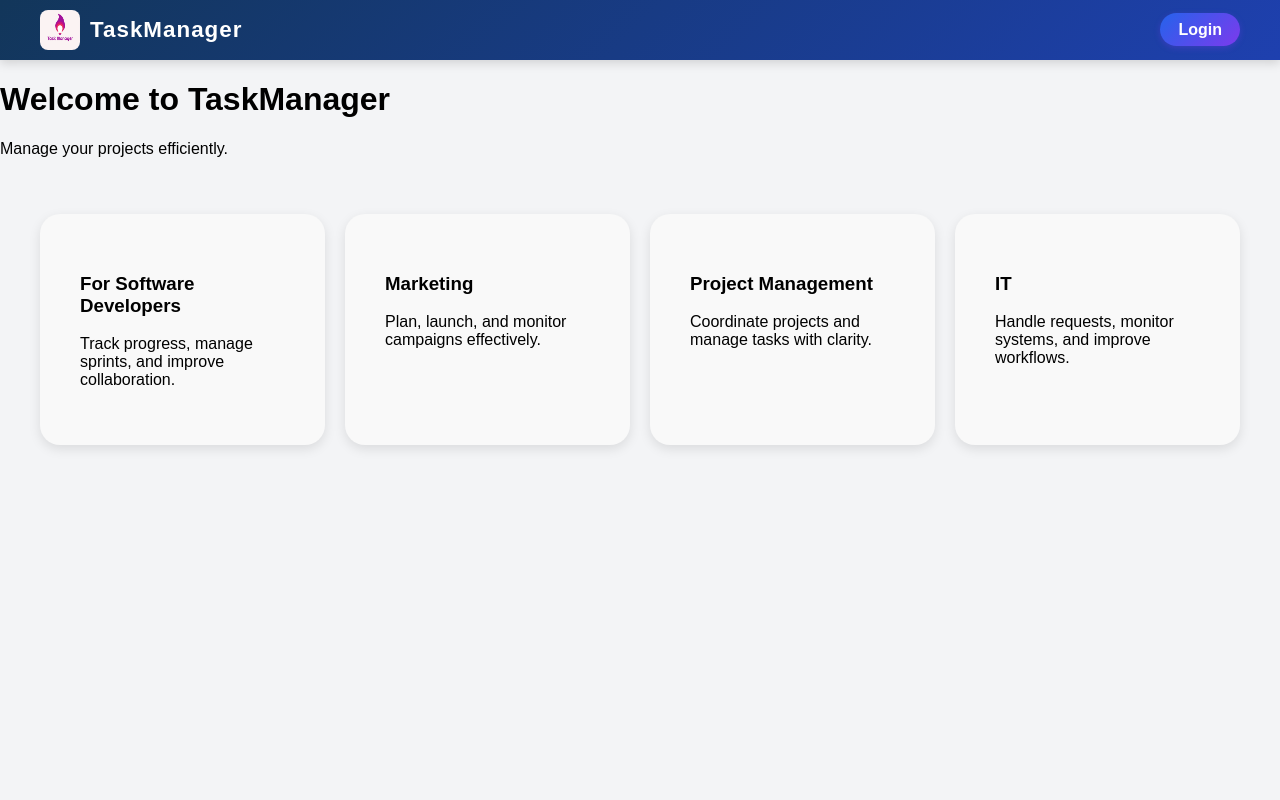
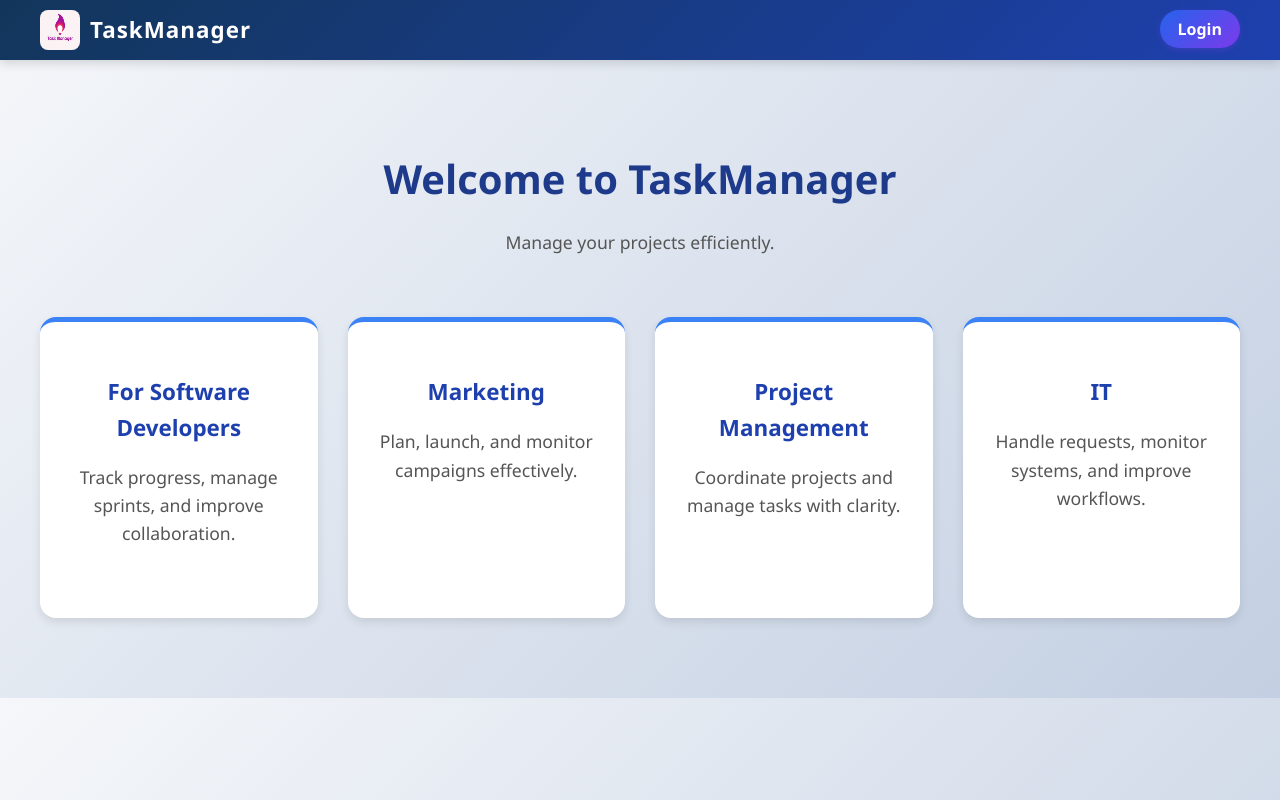
Before and after one commit to lecuong1502/Work-Managing-Website, a React (Vite) app in the folder client/: page / in a window 1280 px wide. Built offline with nearby package versions, Linux system fonts and the light colour scheme.

Commit message:
Update homepage style

```diff
--- a/client/src/styles/homepage.css
+++ b/client/src/styles/homepage.css
@@ -1,19 +1,76 @@
-body{
-    margin: 0;
-    font-family: Arial, sans-serif;
+body {
+  margin: 0;
+  font-family: "Segoe UI", Arial, sans-serif;
+  background: linear-gradient(135deg, #f5f7fa, #c3cfe2);
+  color: #333;
+  line-height: 1.6;
+}
+
+.home {
+  text-align: center;
+  padding: 60px 20px;
+}
+
+.home h1 {
+  font-size: 2.5rem;
+  color: #1e3a8a;
+  margin-bottom: 10px;
+}
+
+.home p {
+  color: #555;
+  font-size: 1.1rem;
+  margin-bottom: 40px;
 }
 
 .grid-container {
-    display: grid;
-    grid-template-columns: repeat(auto-fit, minmax(20px, 1fr));
-    gap: 20px;
-    padding: 40px;
+  display: grid;
+  grid-template-columns: repeat(auto-fit, minmax(250px, 1fr));
+  gap: 30px;
+  padding: 20px;
+  max-width: 1200px;
+  margin: 0 auto;
 }
 
-.grid-container .intro-box{
-    background-color: #f9f9f9;
-    color: black;
-    padding: 40px;
-    border-radius: 20px;
-    box-shadow: 0 4px 12px rgba(0, 0, 0, 0.1);
+.intro-box {
+  background: #ffffff;
+  color: #222;
+  padding: 30px;
+  border-radius: 16px;
+  box-shadow: 0 4px 10px rgba(0, 0, 0, 0.1);
+  transition: all 0.3s ease;
+  border-top: 5px solid #3b82f6;
 }
+
+.intro-box h3 {
+  color: #1e40af;
+  margin-bottom: 12px;
+  font-size: 1.4rem;
+}
+
+.intro-box:hover {
+  transform: translateY(-8px);
+  box-shadow: 0 8px 18px rgba(0, 0, 0, 0.15);
+  background: #f0f9ff;
+  border-top-color: #2563eb;
+}
+
+@media (max-width: 768px) {
+  .home h1 {
+    font-size: 2rem;
+  }
+
+  .intro-box {
+    padding: 24px;
+  }
+}
+
+@media (max-width: 480px) {
+  .home h1 {
+    font-size: 1.6rem;
+  }
+
+  .home p {
+    font-size: 0.95rem;
+  }
+}
```
